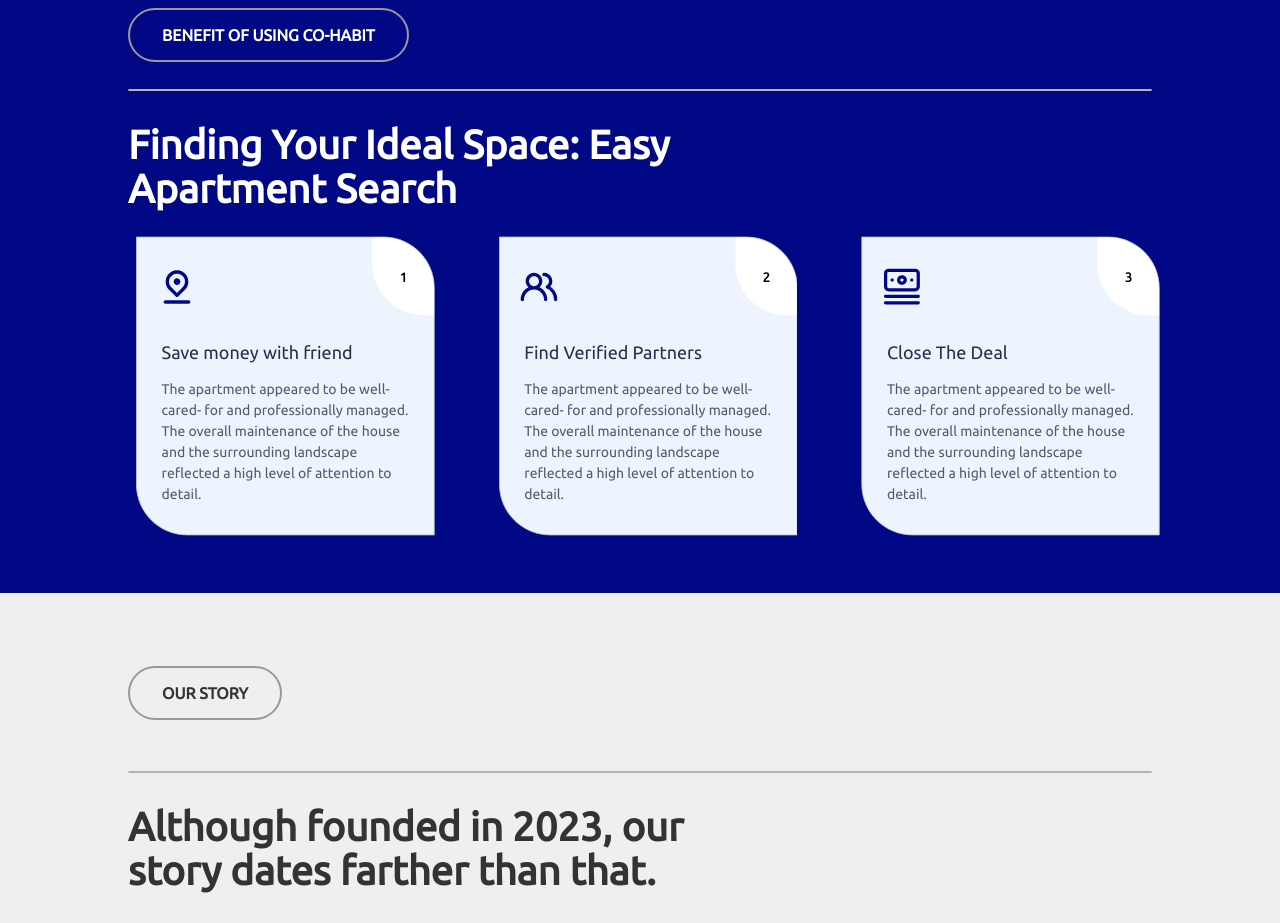
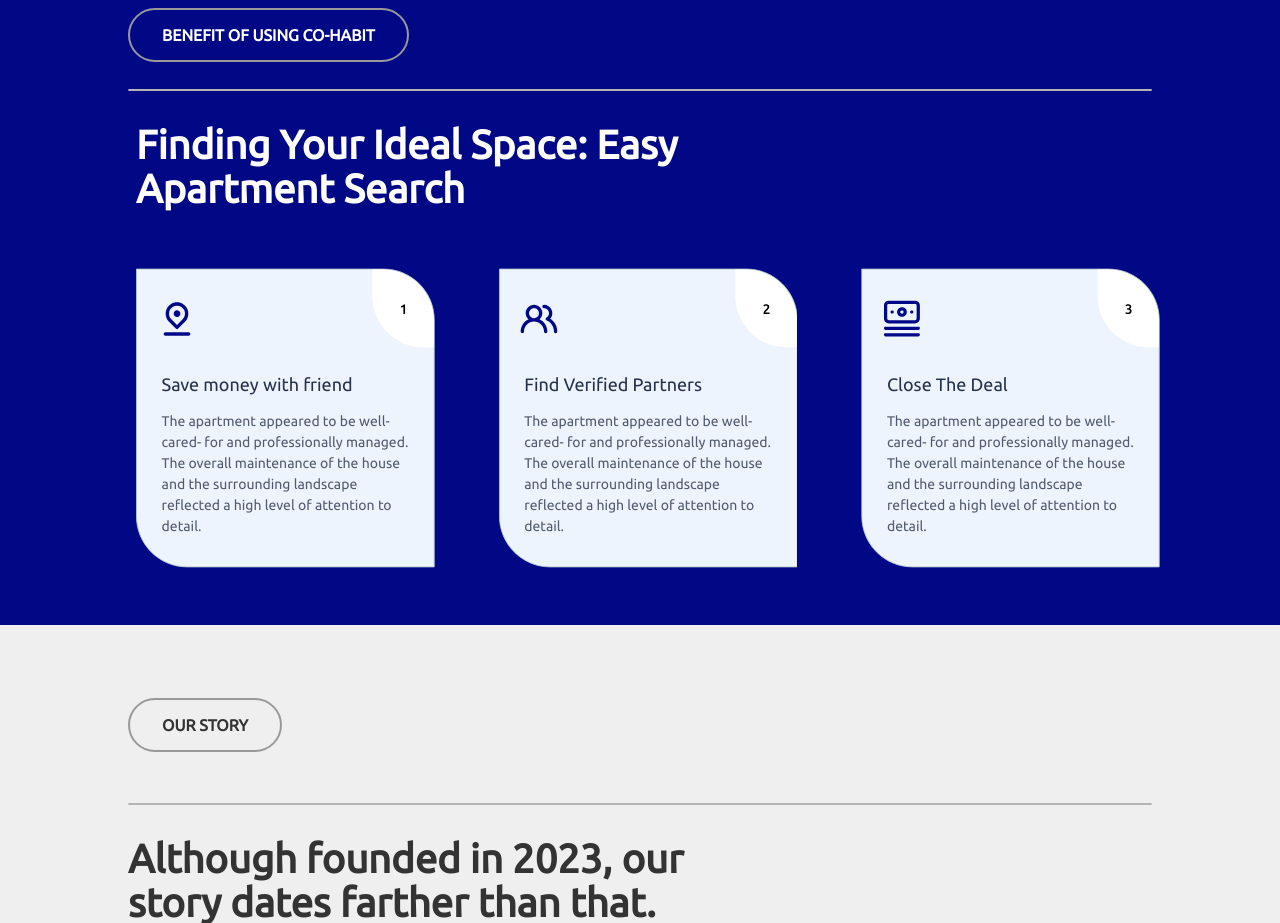
Before and after one commit to lazynerd-studios/Co-Habit-Landing, a React (Vite) app: page /about-us in a window 1280 px wide. Shown: the part 860-1783 px from the top of the page. Built offline with nearby package versions, Linux system fonts and the light colour scheme.

Commit message:
Update AboutUs.jsx

```diff
--- a/src/Components/About Us/AboutUs.jsx
+++ b/src/Components/About Us/AboutUs.jsx
@@ -101,7 +101,7 @@ const AboutUs = () => (
 
           <img src={SeparatingLine} className='py-8' alt='separating-line' />
 
-          <h1 className='laptop:w-[39.75rem] tablet:mx- text-[2.5rem] font-bold leading-[2.75rem]'>
+          <h1 className='laptop:w-[39.75rem] laptop:mb-8 mb-4 tablet:mb-8 laptop:mx-2 tablet:mx-4 text-[2.5rem] font-bold leading-[2.75rem]'>
             Finding Your Ideal Space: Easy Apartment Search
           </h1>
 
```
